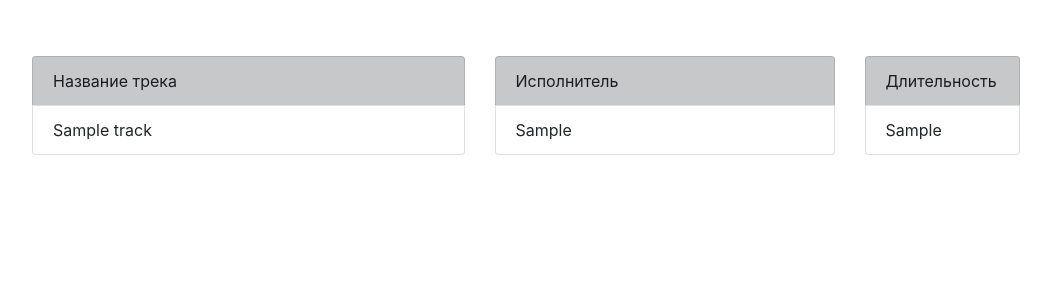
After one commit to brintadis/any-sync, a Flask app: page /playlist in a window 1280 px wide. The commit adds this page. Shown: the top 300 px of the page, without its empty margins (68-1119 px from the left). Run offline with Flask 2, Linux system fonts and the light colour scheme; tables that the repository leaves empty hold one stand-in row (values such as "Sample post").

Commit message:
playlist.html has been linked to app.route, also added some bootstrap

```diff
--- a/webapp/__init__.py
+++ b/webapp/__init__.py
@@ -2,7 +2,7 @@ import os
 from flask import Flask, render_template, flash, redirect, url_for
 from flask_login import LoginManager, login_user, logout_user, current_user, login_required
 from webapp.forms import PlaylistLinkForm, LoginForm
-from webapp.model import db, User
+from webapp.model import db, User, Track
 from webapp.ya_playlist import get_playlist_ya
 from webapp.spotify import get_playlist_by_id
 
@@ -28,9 +28,18 @@ def create_app():
         title = "AnySync"
         url_form = PlaylistLinkForm()
         if url_form.validate_on_submit():
-            get_playlist_by_id(url_form.link.data)
-            return redirect
+            if 'spotify' in url_form.link.data:
+                get_playlist_by_id(url_form.link.data)
+            elif 'yandex' in url_form.link.data:
+                get_playlist_ya(url_form.link.data)
+            # return redirect
         return render_template('index.html', page_title=title, form=url_form)
+
+    @app.route("/playlist")
+    def playlist():
+        title = "Список треков"
+        track_list = Track.query.all()
+        return render_template('playlist.html', page_title=title, track_list=track_list)
 
     # @app.route("/playlist/<playlist_id>", methods=['GET', 'POST'])
     # def playlist(playlist):
--- a/webapp/spotify.py
+++ b/webapp/spotify.py
@@ -3,8 +3,8 @@ from spotipy.oauth2 import SpotifyClientCredentials
 from webapp.model import Playlist, db, Track
 
 # Client Credentials Flow and Scope settings
-CLIENT_ID = ""
-CLIENT_SECRET = ""
+CLIENT_ID = "05aecee3d14b494d89ee2fcf8faede62"
+CLIENT_SECRET = "b28942419390419881759ed6ccc7e2cc"
 REDIRECT_URI = "http://example.com"
 SCOPE = ('''user-library-read, playlist-read-private, playlist-modify-private, playlist-modify-public, user-read-private,
           user-library-modify, user-library-read''')
@@ -30,7 +30,12 @@ def get_playlist_by_id(playlist_url, sp=sp):
     playlist = sp.playlist(playlist_id=playlist_id)
     playlist_name = playlist['name']
     owner_name = playlist['owner']['display_name']
-    save_playlist(playlist_name=playlist_name, owner_name=owner_name, tracks=playlist['tracks']['items'], id_playlist=playlist_id)
+    save_playlist(
+        playlist_name=playlist_name,
+        owner_name=owner_name,
+        tracks=playlist['tracks']['items'],
+        id_playlist=playlist_id
+    )
 
     return playlist
 
@@ -53,17 +58,28 @@ def save_playlist(playlist_name, owner_name, tracks, id_playlist):
     db.session.add(new_playlist)
     db.session.commit()
     for track in tracks:
+        duration = str(int(track['track']['duration_ms']) * 0.000016)
+        duration = f'{duration[:1]}:{duration[2:4]}'
         new_track = Track(
             playlist=new_playlist.id, artist=track['track']['artists'][0]['name'],
-            track_name=track['track']['name'], duration=track['track']['duration_ms'])
+            track_name=track['track']['name'], duration=duration)
         db.session.add(new_track)
     db.session.commit()
 
 
 if __name__ == "__main__":
-    import json
-    playlist_id = '1ctLnyNe1eIHblFYt5cj41'
+    # import json
+
+    sp = spotipy.Spotify(
+        auth_manager=SpotifyClientCredentials(
+            client_id=CLIENT_ID,
+            client_secret=CLIENT_SECRET,
+        )
+    )
+
     playlist_url = 'https://open.spotify.com/playlist/1ctLnyNe1eIHblFYt5cj41'
-    playlist = get_playlist_by_id(sp=sp, playlist_url=playlist_url)
-    # tracks = get_track_artist_list(playlist=playlist)
-    print(json.dumps(playlist))
+    playlist_id = playlist_url.split('/')[-1]
+    if '?' in playlist_id:
+        playlist_id = playlist_id.split('?')[0]
+    playlist = sp.playlist(playlist_id=playlist_id)
+    print(type(playlist['tracks']['items'][0]['track']['duration_ms']))
--- /dev/null
+++ b/webapp/templates/playlist.html
@@ -0,0 +1,30 @@
+{% extends 'base.html' %}
+{% block title %}Список треков{% endblock %}
+{% block content %}
+<div class="row" style="margin: 5% auto;">
+    <div class="col-5">
+        <ul class="list-group">
+            <li class="list-group-item list-group-item-dark">Название трека</li>
+            {% for track in track_list %}
+            <li class="list-group-item">{{ track.track_name }}</li>
+            {% endfor %}
+        </ul>
+    </div>
+    <div class="col-4">
+        <ul class="list-group">
+            <li class="list-group-item list-group-item-dark">Исполнитель</li>
+            {% for track in track_list %}
+            <li class="list-group-item">{{ track.artist }}</li>
+            {% endfor %}
+        </ul>
+    </div>
+    <div class="col-2">
+        <ul class="list-group">
+            <li class="list-group-item list-group-item-dark">Длительность</li>
+            {% for track in track_list %}
+            <li class="list-group-item">{{ track.duration }}</li>
+            {% endfor %}
+        </ul>
+    </div>
+</div>
+{% endblock %}
--- a/webapp/templates/track_list.html
+++ /dev/null
@@ -1,3 +0,0 @@
-{% extends 'base.html' %}
-{% block content %}Список треков
-{% endblock %}
--- a/webapp/ya_playlist.py
+++ b/webapp/ya_playlist.py
@@ -19,8 +19,10 @@ def save_playlist(playlist_name, owner_name, tracks, id_playlist):
     db.session.add(new_playlist)
     db.session.commit()
     for track in tracks:
+        duration = str(track['track']['duration_ms'] * 0.000016)
+        duration = f'{min[:1]}:{min[2:4]}'
         new_track = Track(
             playlist=new_playlist.id, artist=track['track']['artists'][0]['name'],
-            track_name=track['track']['title'], duration=track['track']['duration_ms'])
+            track_name=track['track']['title'], duration=duration)
         db.session.add(new_track)
     db.session.commit()
```
Also changed, not shown: webapp/forms.py (+4 -4 lines), webapp/templates/index.html (+15 -6 lines), README.md.
